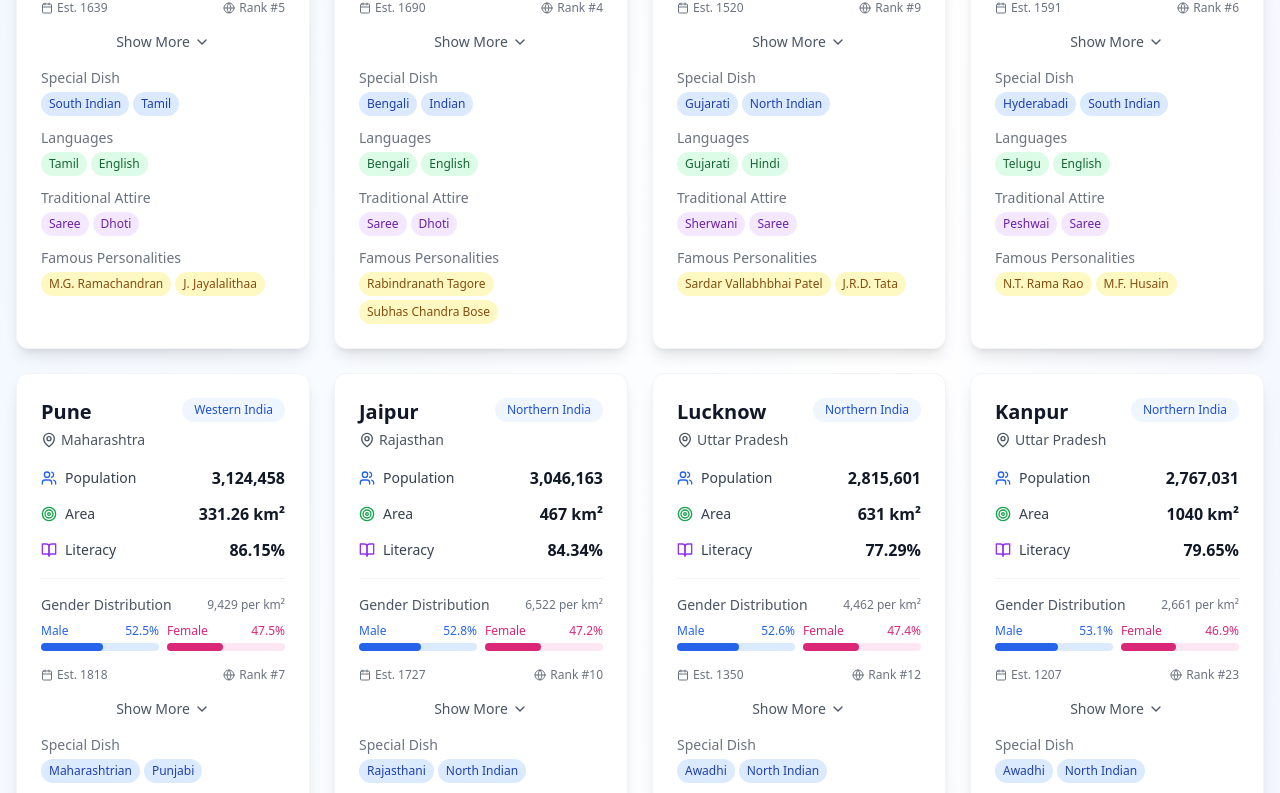
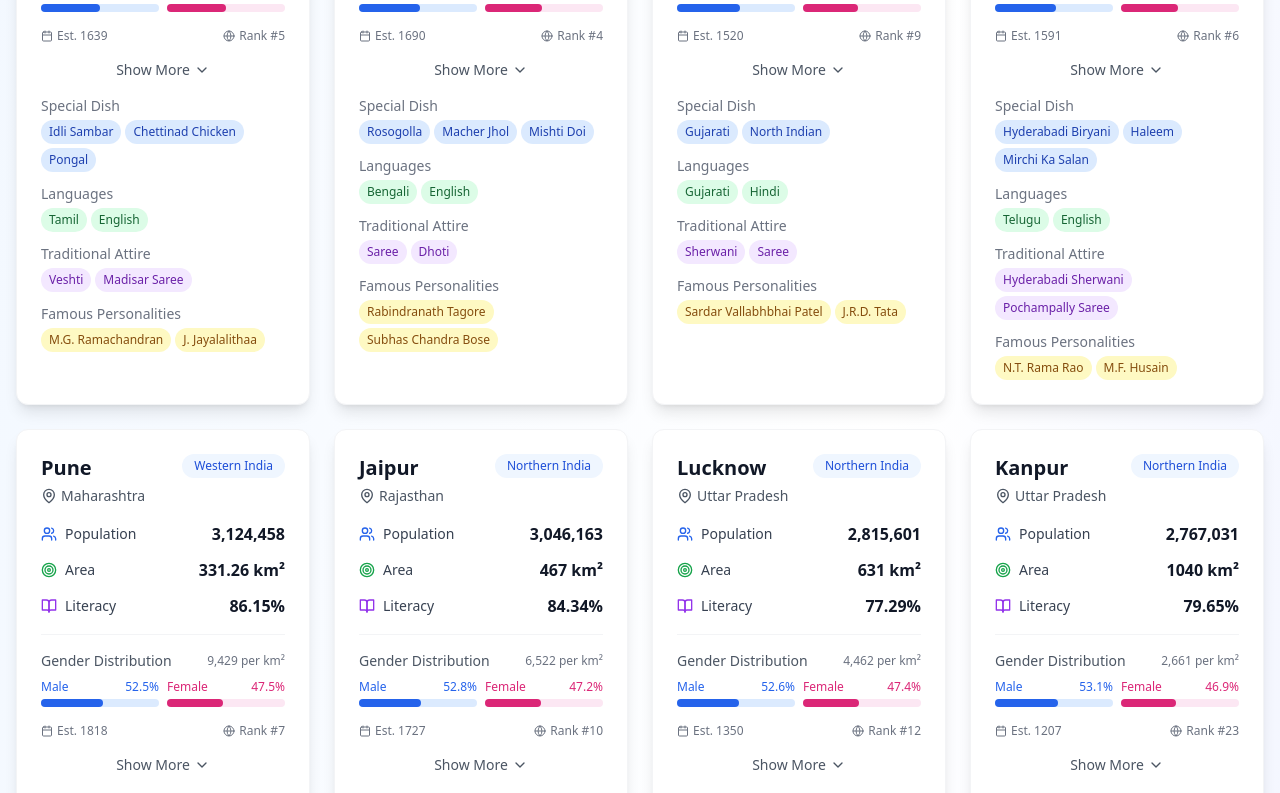
Before and after one commit to AnuBhola15/Bolt-cursor, a React (Vite) app: page / in a window 1280 px wide. Shown: the part 2819-3612 px from the top of the page. Built offline with nearby package versions, Linux system fonts and the light colour scheme.

Commit message:
Update special dishes for all states

```diff
--- a/src/data/citiesData.ts
+++ b/src/data/citiesData.ts
@@ -31,7 +31,7 @@ export const citiesData: City[] = [
     establishedYear: 1507,
     region: "Western India",
     populationGrowth: 0.021, // 2.1% annual growth
-    cuisine: ["Maharashtrian", "Mumbai Style"],
+    cuisine: ["Vada Pav", "Pav Bhaji", "Bombay Duck"],
     languages: ["Marathi", "English"],
     traditionalAttire: ["Kurta-Pajama", "Saree"],
     famousPersonalities: ["Mahatma Gandhi", "Raj Kapoor"]
@@ -49,9 +49,9 @@ export const citiesData: City[] = [
     establishedYear: 1911,
     region: "Northern India",
     populationGrowth: 0.023, // 2.3% annual growth
-    cuisine: ["Delhi", "North Indian"],
+    cuisine: ["Butter Chicken", "Chole Bhature", "Paratha"],
     languages: ["Hindi", "English"],
-    traditionalAttire: ["Sherwani", "Saree"],
+    traditionalAttire: ["Kurta-Pajama", "Saree"],
     famousPersonalities: ["Indira Gandhi", "Amitabh Bachchan"]
   },
   {
@@ -67,7 +67,7 @@ export const citiesData: City[] = [
     establishedYear: 1537,
     region: "Southern India",
     populationGrowth: 0.028, // 2.8% annual growth
-    cuisine: ["South Indian", "Bengali"],
+    cuisine: ["Bisi Bele Bath", "Masala Dosa", "Ragi Mudde"],
     languages: ["Kannada", "English"],
     traditionalAttire: ["Dhoti", "Saree"],
     famousPersonalities: ["M.S. Subbulakshmi", "R.K. Narayan"]
@@ -85,7 +85,7 @@ export const citiesData: City[] = [
     establishedYear: 1690,
     region: "Eastern India",
     populationGrowth: 0.015, // 1.5% annual growth
-    cuisine: ["Bengali", "Indian"],
+    cuisine: ["Rosogolla", "Macher Jhol", "Mishti Doi"],
     languages: ["Bengali", "English"],
     traditionalAttire: ["Saree", "Dhoti"],
     famousPersonalities: ["Rabindranath Tagore", "Subhas Chandra Bose"]
@@ -103,9 +103,9 @@ export const citiesData: City[] = [
     establishedYear: 1639,
     region: "Southern India",
     populationGrowth: 0.019, // 1.9% annual growth
-    cuisine: ["South Indian", "Tamil"],
+    cuisine: ["Idli Sambar", "Chettinad Chicken", "Pongal"],
     languages: ["Tamil", "English"],
-    traditionalAttire: ["Saree", "Dhoti"],
+    traditionalAttire: ["Veshti", "Madisar Saree"],
     famousPersonalities: ["M.G. Ramachandran", "J. Jayalalithaa"]
   },
   {
@@ -121,9 +121,9 @@ export const citiesData: City[] = [
     establishedYear: 1591,
     region: "Southern India",
     populationGrowth: 0.024, // 2.4% annual growth
-    cuisine: ["Hyderabadi", "South Indian"],
+    cuisine: ["Hyderabadi Biryani", "Haleem", "Mirchi Ka Salan"],
     languages: ["Telugu", "English"],
-    traditionalAttire: ["Peshwai", "Saree"],
+    traditionalAttire: ["Hyderabadi Sherwani", "Pochampally Saree"],
     famousPersonalities: ["N.T. Rama Rao", "M.F. Husain"]
   },
   {
@@ -139,7 +139,7 @@ export const citiesData: City[] = [
     establishedYear: 1818,
     region: "Western India",
     populationGrowth: 0.026, // 2.6% annual growth
-    cuisine: ["Maharashtrian", "Punjabi"],
+    cuisine: ["Misal Pav", "Pithla Bhakri", "Puran Poli"],
     languages: ["Marathi", "Hindi"],
     traditionalAttire: ["Kurta-Pajama", "Sherwani"],
     famousPersonalities: ["Bal Gangadhar Tilak", "Shivaji Maharaj"]
@@ -157,9 +157,9 @@ export const citiesData: City[] = [
     establishedYear: 1411,
     region: "Western India",
     populationGrowth: 0.022, // 2.2% annual growth
-    cuisine: ["Gujarati", "North Indian"],
+    cuisine: ["Dhokla", "Khandvi", "Fafda"],
     languages: ["Gujarati", "Hindi"],
-    traditionalAttire: ["Sherwani", "Saree"],
+    traditionalAttire: ["Kediyu", "Chaniya Choli"],
     famousPersonalities: ["Vallabhbhai Patel", "Mahatma Gandhi"]
   },
   {
@@ -193,9 +193,9 @@ export const citiesData: City[] = [
     establishedYear: 1727,
     region: "Northern India",
     populationGrowth: 0.020, // 2.0% annual growth
-    cuisine: ["Rajasthani", "North Indian"],
+    cuisine: ["Dal Baati Churma", "Laal Maas", "Ghewar"],
     languages: ["Hindi", "English"],
-    traditionalAttire: ["Sherwani", "Saree"],
+    traditionalAttire: ["Angarkha", "Bandhani Saree"],
     famousPersonalities: ["Maharaja Sawai Man Singh II", "Rajmata Gayatri Devi"]
   },
   {
@@ -227,9 +227,9 @@ export const citiesData: City[] = [
     populationDensity: 4462,
     establishedYear: 1350,
     region: "Northern India",
-    cuisine: ["Awadhi", "North Indian"],
+    cuisine: ["Tunday Kababi", "Lucknowi Biryani", "Kakori Kebab"],
     languages: ["Hindi", "English"],
-    traditionalAttire: ["Sherwani", "Saree"],
+    traditionalAttire: ["Sherwani", "Chikankari Saree"],
     famousPersonalities: ["Khalil-ur-Rahman", "A.R. Rahman"]
   },
   {
```
